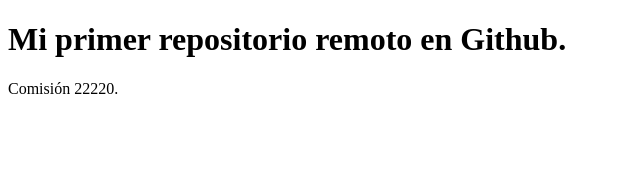
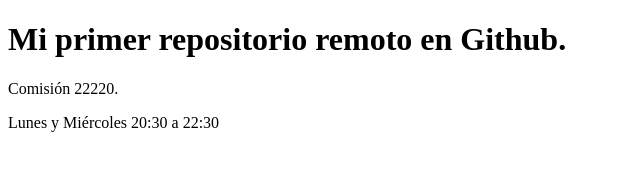
Before and after one commit to gusgrosso/comision-22220, a plain HTML site: page index.html in a window 1280 px wide. Shown: the whole page, without its empty margins (0-640 px from the left). Drawn offline with Linux system fonts and the light colour scheme.

Commit message:
actualizo index

```diff
--- a/index.html
+++ b/index.html
@@ -10,6 +10,7 @@
 
     <h1>Mi primer repositorio remoto en Github.</h1>
     <p>Comisión 22220.</p>
+    <p>Lunes y Miércoles 20:30 a 22:30</p>
 
 </body>
 </html>
```
